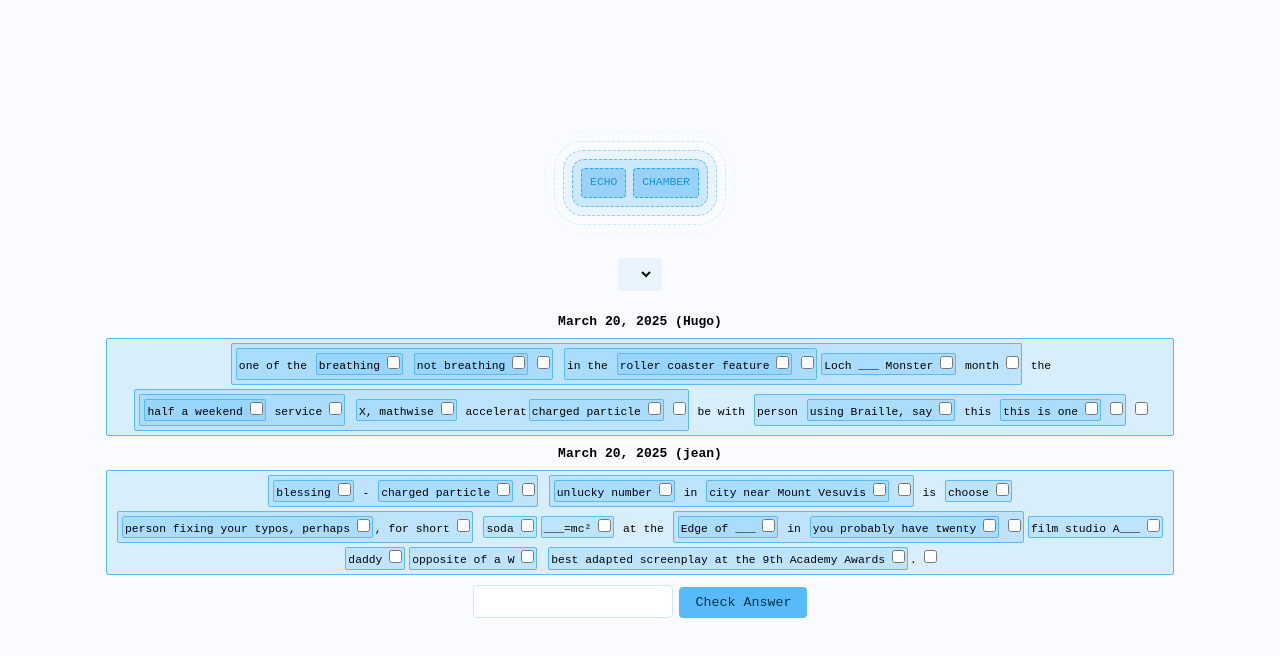
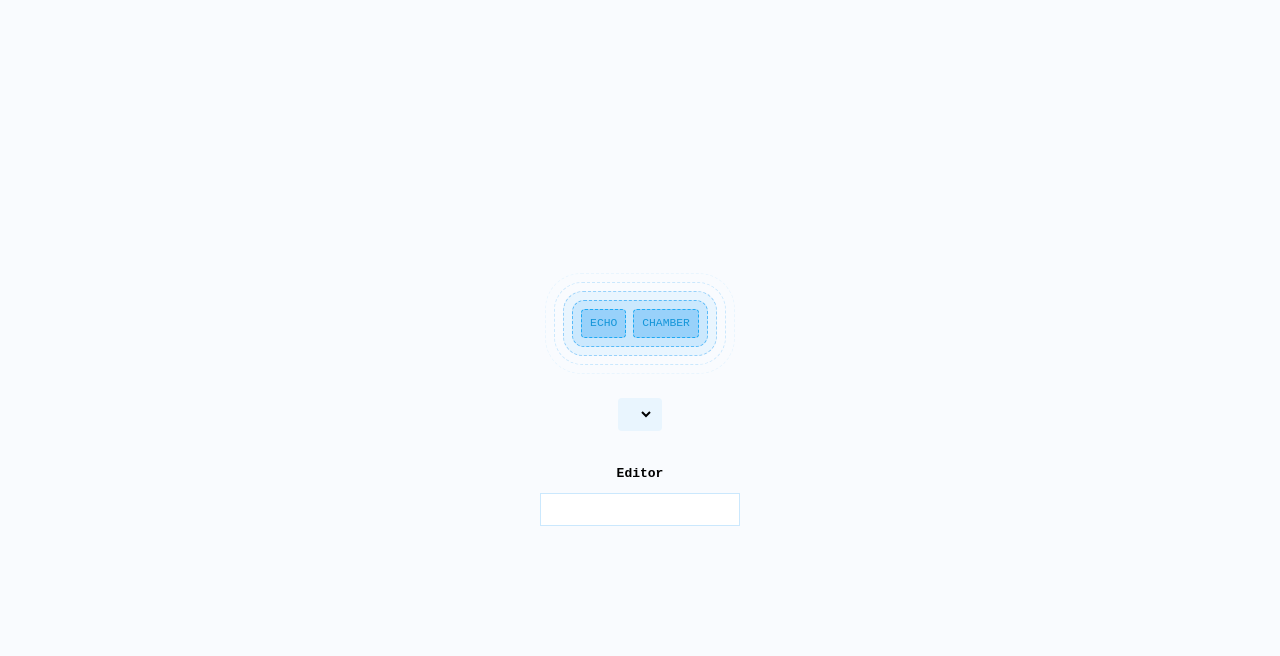
Before and after one commit to hugolynch/echo, a Svelte app: page / in a window 1280 px wide. Shown: the top 656 px of the page. Built offline with nearby package versions, Linux system fonts and the light colour scheme.

Commit message:
Add non-functioning editor

```diff
--- a/src/App.svelte
+++ b/src/App.svelte
@@ -1,5 +1,8 @@
 <script lang="ts">
   import Board from "./lib/Board.svelte";
+  import Editor from "./lib/Editor.svelte";
+
 </script>
 
-<Board />
+<!-- <Board /> -->
+<Editor />
--- /dev/null
+++ b/src/lib/Editor.svelte
@@ -0,0 +1,50 @@
+<script lang="ts">
+    let inputs: Array<string|object> = $state([""])
+    $inspect(inputs)
+    function split(e: KeyboardEvent, i: number) {
+        if(e.key !== "Enter") {
+            return
+        }
+
+        const elem = e.target as HTMLInputElement
+        const start = elem.selectionStart!
+        const end = elem.selectionEnd!
+        if(start === end) {
+            console.log("no selection")
+            return
+        }
+
+        const input = inputs[i]
+        if (typeof input === "string") {
+            inputs.splice(
+                i, 1,
+                input.slice(0, start),
+                {solution: input.slice(start, end)},
+                input.slice(end)
+            )
+            inputs = inputs.filter(s => s)
+        } else {
+            console.log("splitting an object")
+        }
+    }
+</script>
+
+<h1>Editor</h1>
+{#each inputs as val, i}
+    {#if typeof val === "string"}
+        <input bind:value={inputs[i]} onkeydown={(e) => split(e, i)}>
+    {:else}
+        [obj]
+    {/if}
+{/each}
+<!-- <button onclick={split}>Split</button> -->
+
+<style>
+    h1 {
+        padding: 12px;
+    }
+    input {
+        border-radius: 0;
+        margin: 1px;
+    }
+</style>
```
